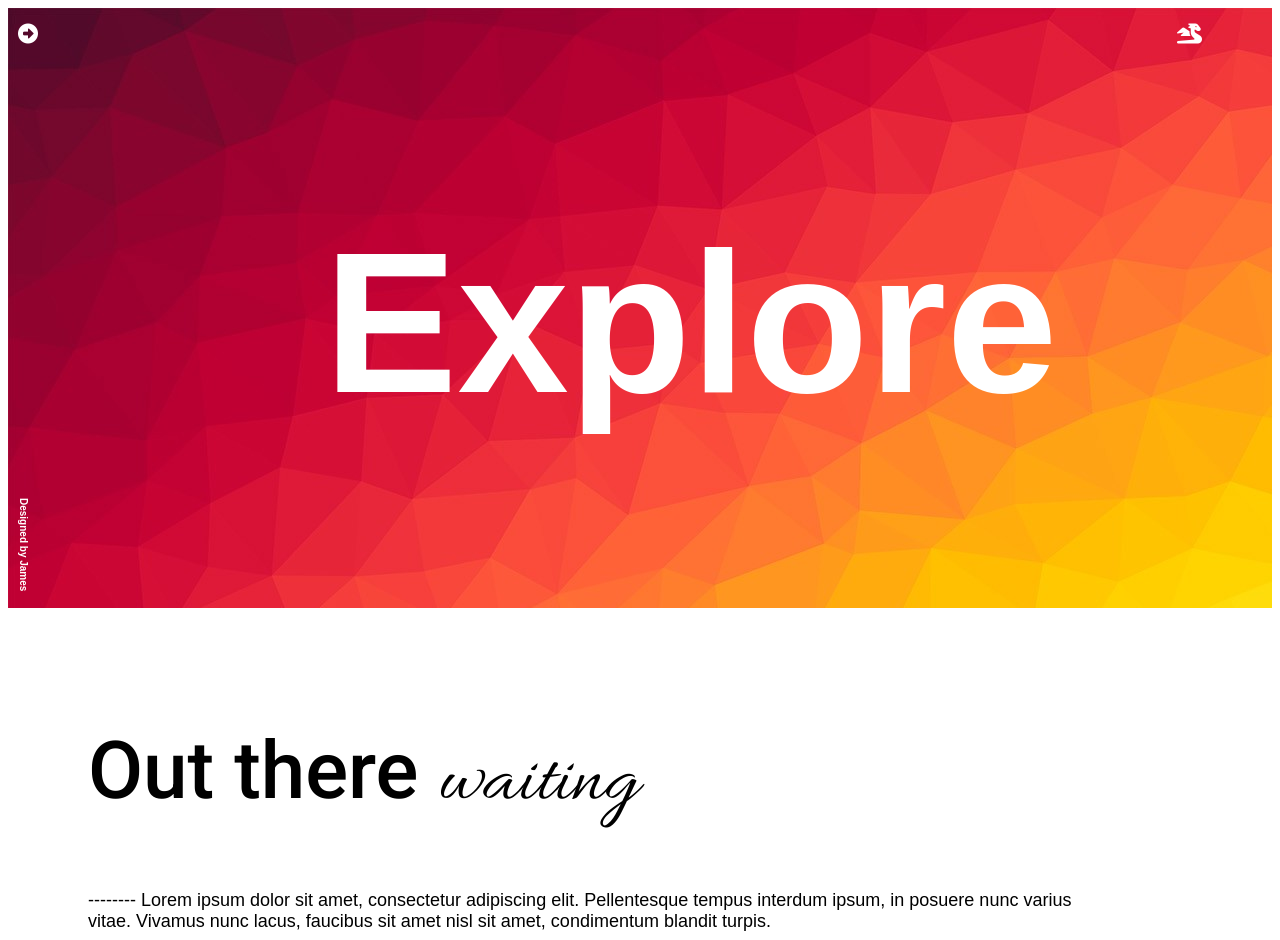
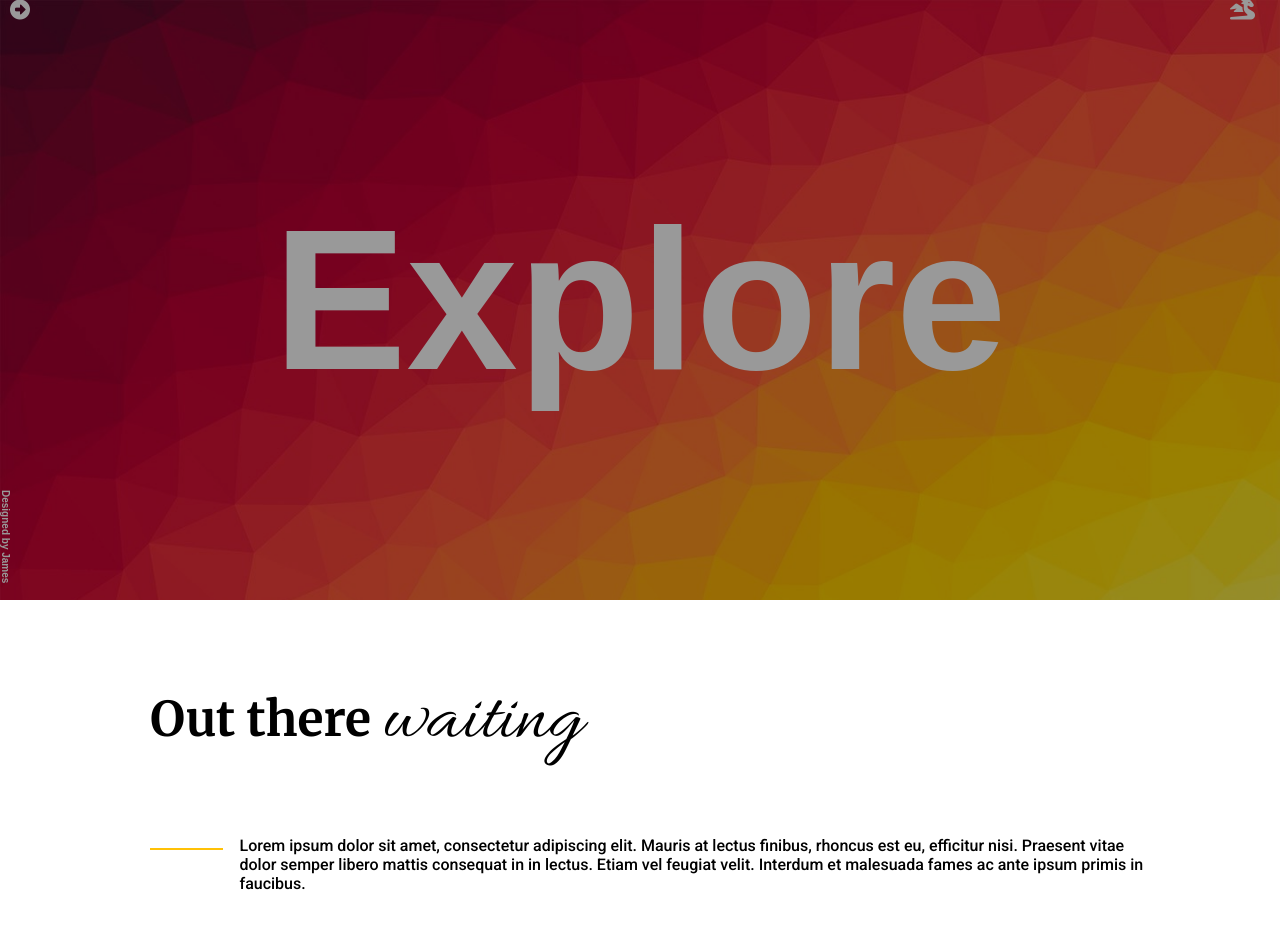
Before and after one commit to jimbowbow001/test_james, a plain HTML site: page index.html in a window 1280 px wide. Drawn offline with Linux system fonts and the light colour scheme.

Commit message:
correction v2

```diff
--- a/index.html
+++ b/index.html
@@ -1,6 +1,8 @@
 <!DOCTYPE html>
 <html>
   <title>Pagina Prueba</title>
+
+  <head>
     <link rel="stylesheet" href="styles.css" />
     <link
       href="https://fonts.googleapis.com/css2?family=Roboto:wght@300;500;900&display=swap"
@@ -19,8 +21,9 @@
       href="https://cdnjs.cloudflare.com/ajax/libs/font-awesome/4.7.0/css/font-awesome.min.css"
     />
     <script src="https://kit.fontawesome.com/a076d05399.js"></script>
-  <head> </head>
+  </head>
   <body>
+    <header>
     <div class="container">
       <div class="middle textw">
         <p class="text1">Explore</p>
@@ -30,36 +33,35 @@
       </div>
       <div class="topleft textw">
         <p class="text3">
-          <i
-            class="fas fa-arrow-alt-circle-right"
-            style="font-size: 20px; color: white;"
-          ></i>
+          <i class="fas fa-arrow-alt-circle-right"></i>
         </p>
       </div>
       <div class="topright textw">
         <p class="text4">
-          <i class="fas fa-dragon" style="font-size: 20px; color: white;"></i>
+          <i class="fas fa-dragon"></i>
         </p>
       </div>
     </div>
-    <div class="inside">
-      <div class="maintext">
+  </header>
+
+
+
+    <div class="textint">
+      <span class="maintext">Out there <span class="waitingtxt">waiting</span></span>
+      <div class="txtinside">
+        <div class="line"></div>
         <p>
-          <span style="font-size: 80px; font-family: roboto;">
-            Out there
-            <span style="font-family: allura;">waiting </span></span
-          >
+          Lorem ipsum dolor sit amet, consectetur adipiscing elit. Mauris at lectus
+          finibus, rhoncus est eu, efficitur nisi. Praesent vitae dolor semper libero mattis consequat in in lectus.
+          Etiam
+          vel feugiat velit. Interdum et malesuada fames ac ante ipsum primis in faucibus.
         </p>
-        <div class="textint">
-          <span
-            style="font-size: 18px; font-family: Arial, Helvetica, sans-serif;"
-          >
-            -------- Lorem ipsum dolor sit amet, consectetur adipiscing elit.
-            Pellentesque tempus interdum ipsum, in posuere nunc varius vitae.
-            Vivamus nunc lacus, faucibus sit amet nisl sit amet, condimentum
-            blandit turpis.
-          </span>
       </div>
+    </div>
+
+
+
+
       </div>
     </div>
   </body>
--- a/styles.css
+++ b/styles.css
@@ -1,13 +1,28 @@
+* {
+  padding: 0;
+  margin: 0;
+  box-sizing: border-box;
+}
+
 .container {
-  position: relative;
-  background-image: url(/img/bg.jpg);
+  background: url(/img/bg.jpg) no-repeat;
   width: 100%;
   height: 600px;
-  background-repeat: no-repeat;
+  background-size: cover;
+  display: flex;
+  justify-content: center;
+  align-items: center;
+  position: relative;
+}
+.container::after {
+  content: "";
+  height: 100%;
+  width: 100%;
+  background: rgba(0, 0, 0, 0.4);
+  position: absolute;
+  z-index: 0;
 }
 .middle {
-  position: absolute;
-
   left: 25%;
   transform: (-50%, -50%);
 }
@@ -35,16 +50,44 @@
 }
 .topright {
   position: absolute;
-  right: 70px;
+  right: 25px;
   top: 0;
 }
-.inside {
-  padding-top: 100px;
-  padding-left: 80px;
-  width: 80%;
-}
+
 .textint {
   padding-top: 40px;
+  padding-left: 150px;
+  width: 90%;
+  background: #fff;
+  display: flex;
+  flex-direction: column;
+  align-items: center;
+  font-family: roboto;
 }
+
 .maintext {
+  align-self: flex-start;
+  margin: 2rem 0;
+  font-family: "Merriweather", serif;
+  font-size: 3rem;
+  font-weight: bolder;
 }
+.waitingtxt {
+  font-family: "Allura", cursive;
+  font-size: 5rem;
+  font-weight: normal;
+}
+.txtinside {
+  display: flex;
+  margin: 2rem 0;
+}
+.line {
+  height: 2px;
+  width: 150px;
+  background: #ffc107;
+  margin: 0.75rem 1rem 0.75rem 0;
+}
+.fas {
+  font-size: 20px;
+  color: white;
+}
```
Lines whose indentation alone changed are shown as unchanged.
